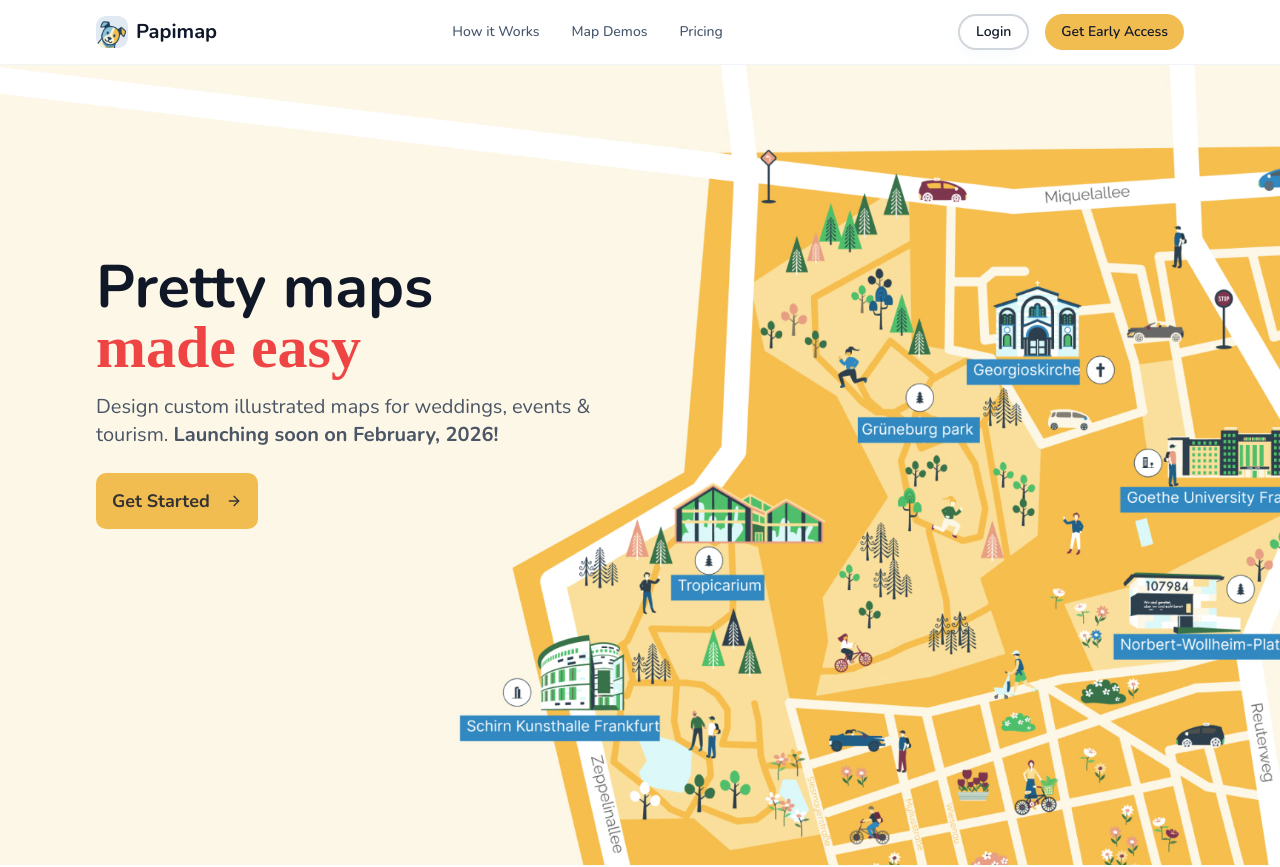
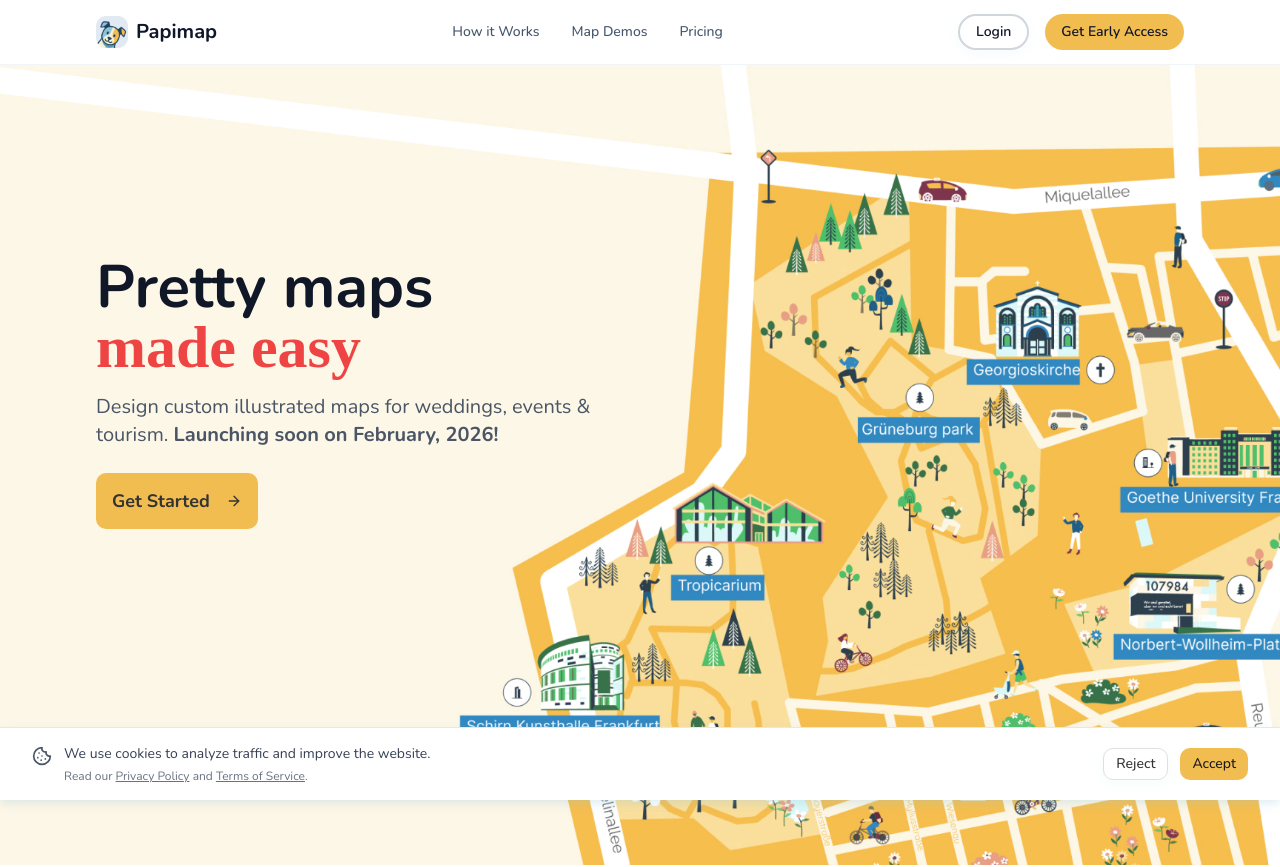
Before and after one commit to wentungwen/papimap-landing-page, a Next.js app: page / in a window 1280 px wide. Shown: the top 867 px of the page. Built offline with nearby package versions, Linux system fonts and the light colour scheme.

Commit message:
feat: Implement cookie consent banner and management utilities.

```diff
--- a/app/layout.tsx
+++ b/app/layout.tsx
@@ -2,6 +2,7 @@ import type { Metadata } from "next";
 import { Inter, Nunito } from "next/font/google";
 import Script from "next/script";
 import "./globals.css";
+import { CookieBanner } from "@/components/cookie-banner";
 
 const inter = Inter({
   variable: "--font-inter",
@@ -52,7 +53,7 @@ export default function RootLayout({
       <body
         className={`${inter.variable} ${nunito.variable} antialiased`}
       >
-        {/* Google Analytics */}
+        {/* Google Analytics - Always Loaded (Opt-out approach) */}
         <Script
           strategy="afterInteractive"
           src="https://www.googletagmanager.com/gtag/js?id=G-C8F52E67CX"
@@ -69,7 +70,11 @@ export default function RootLayout({
             `,
           }}
         />
+
         {children}
+
+        {/* Cookie Consent Banner */}
+        <CookieBanner />
       </body>
     </html>
   );
--- /dev/null
+++ b/components/conditional-analytics.tsx
@@ -0,0 +1,34 @@
+"use client";
+
+import Script from "next/script";
+import { hasAnalyticsConsent } from "@/lib/consent";
+
+export function ConditionalAnalytics() {
+    const hasConsent = hasAnalyticsConsent();
+
+    // Only render Google Analytics if user has accepted cookies
+    if (!hasConsent) {
+        return null;
+    }
+
+    return (
+        <>
+            <Script
+                strategy="afterInteractive"
+                src="https://www.googletagmanager.com/gtag/js?id=G-C8F52E67CX"
+            />
+            <Script
+                id="google-analytics"
+                strategy="afterInteractive"
+                dangerouslySetInnerHTML={{
+                    __html: `
+            window.dataLayer = window.dataLayer || [];
+            function gtag(){dataLayer.push(arguments);}
+            gtag('js', new Date());
+            gtag('config', 'G-C8F52E67CX');
+          `,
+                }}
+            />
+        </>
+    );
+}
--- /dev/null
+++ b/components/cookie-banner.tsx
@@ -0,0 +1,95 @@
+"use client";
+
+import { useState, useEffect } from "react";
+import { Button } from "@/components/ui/button";
+import { hasConsent, setConsent } from "@/lib/consent";
+import { Cookie } from "lucide-react";
+
+export function CookieBanner() {
+    const [showBanner, setShowBanner] = useState(false);
+
+    useEffect(() => {
+        // Check if user has already responded to the banner
+        if (!hasConsent()) {
+            setShowBanner(true);
+        }
+    }, []);
+
+    const handleAccept = () => {
+        setConsent("accepted");
+        setShowBanner(false);
+    };
+
+    const handleReject = () => {
+        setConsent("rejected");
+        setShowBanner(false);
+
+        // Disable Google Analytics tracking
+        if (typeof window !== "undefined") {
+            // @ts-ignore
+            window['ga-disable-G-C8F52E67CX'] = true;
+        }
+    };
+
+    if (!showBanner) {
+        return null;
+    }
+
+    return (
+        <div className="fixed bottom-0 left-0 right-0 z-50 bg-white border-t border-gray-200 shadow-lg">
+            <div className="max-w-7xl mx-auto px-4 sm:px-6 lg:px-8 py-4">
+                <div className="flex flex-col sm:flex-row items-start sm:items-center justify-between gap-4">
+                    {/* Icon and Text */}
+                    <div className="flex items-start gap-3 flex-1">
+                        <Cookie className="h-5 w-5 text-gray-600 flex-shrink-0 mt-0.5" />
+                        <div className="text-sm text-gray-700">
+                            <p className="mb-1">
+                                We use cookies to analyze traffic and improve the website.
+                            </p>
+                            <p className="text-xs text-gray-500">
+                                Read our{" "}
+                                <a
+                                    href="/privacy"
+                                    className="underline hover:text-gray-900 transition-colors"
+                                >
+                                    Privacy Policy
+                                </a>{" "}
+                                and{" "}
+                                <a
+                                    href="/terms"
+                                    className="underline hover:text-gray-900 transition-colors"
+                                >
+                                    Terms of Service
+                                </a>
+                                .
+                            </p>
+                        </div>
+                    </div>
+
+                    {/* Action Buttons */}
+                    <div className="flex gap-3 flex-shrink-0">
+                        <Button
+                            onClick={handleReject}
+                            variant="outline"
+                            size="sm"
+                            className="font-medium"
+                        >
+                            Reject
+                        </Button>
+                        <Button
+                            onClick={handleAccept}
+                            size="sm"
+                            className="font-medium"
+                            style={{
+                                backgroundColor: "var(--primary)",
+                                color: "#1a1a1a",
+                            }}
+                        >
+                            Accept
+                        </Button>
+                    </div>
+                </div>
+            </div>
+        </div>
+    );
+}
--- /dev/null
+++ b/lib/consent.ts
@@ -0,0 +1,58 @@
+/**
+ * Consent utility for managing GDPR cookie consent
+ * SSR-safe implementation
+ */
+
+const CONSENT_KEY = "papimap_cookie_consent";
+
+export type ConsentStatus = "accepted" | "rejected" | null;
+
+/**
+ * Get the current consent status from localStorage
+ * Returns null if no consent has been given yet
+ */
+export function getConsent(): ConsentStatus {
+    if (typeof window === "undefined") {
+        return null; // SSR-safe
+    }
+
+    try {
+        const consent = localStorage.getItem(CONSENT_KEY);
+        if (consent === "accepted" || consent === "rejected") {
+            return consent;
+        }
+        return null;
+    } catch (error) {
+        console.error("Error reading consent:", error);
+        return null;
+    }
+}
+
+/**
+ * Set the consent status in localStorage
+ */
+export function setConsent(status: "accepted" | "rejected"): void {
+    if (typeof window === "undefined") {
+        return; // SSR-safe
+    }
+
+    try {
+        localStorage.setItem(CONSENT_KEY, status);
+    } catch (error) {
+        console.error("Error saving consent:", error);
+    }
+}
+
+/**
+ * Check if consent has been given (either accepted or rejected)
+ */
+export function hasConsent(): boolean {
+    return getConsent() !== null;
+}
+
+/**
+ * Check if analytics cookies are accepted
+ */
+export function hasAnalyticsConsent(): boolean {
+    return getConsent() === "accepted";
+}
```
